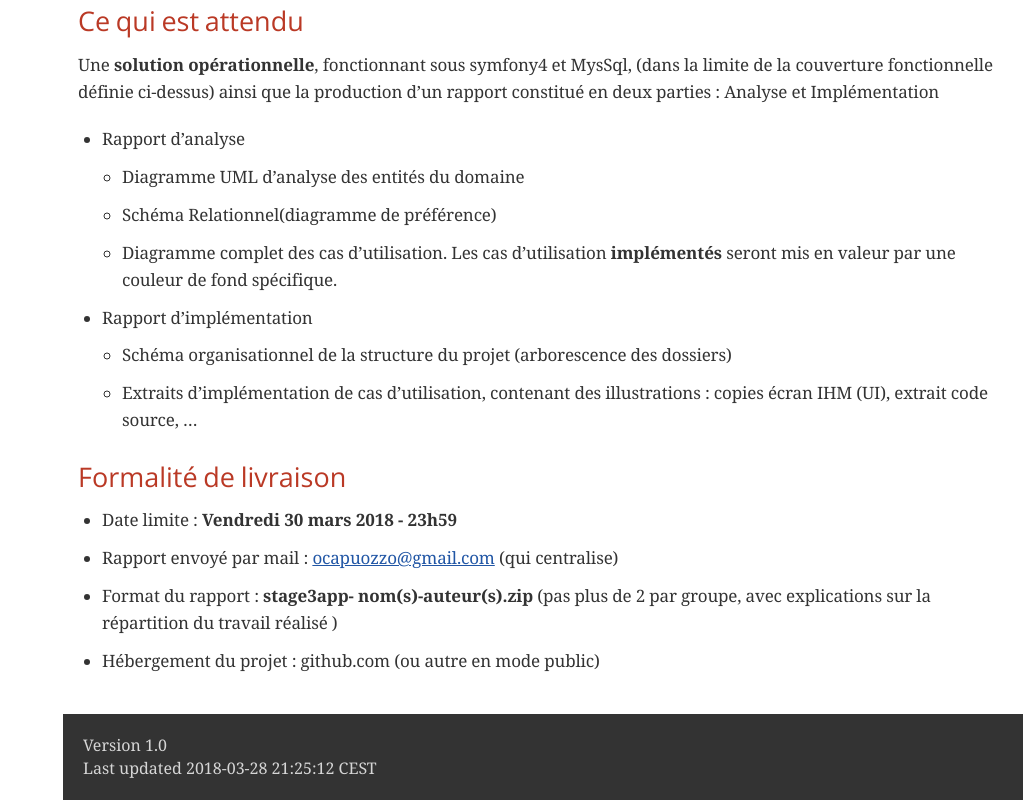
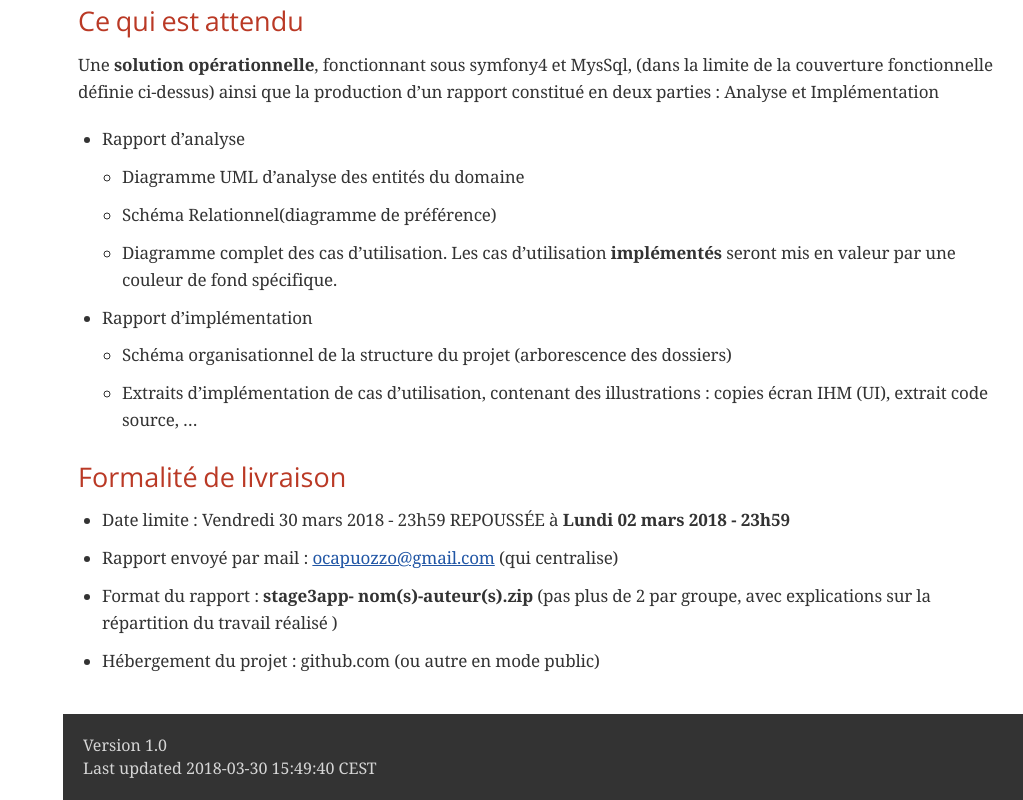
Before and after one commit to sio-melun/stage3, a plain HTML site: page docs/index.html in a window 1280 px wide. Shown: the part 2201-3001 px from the top of the page, without its empty margins (257-1280 px from the left). Drawn offline with nearby package versions, Linux system fonts and the light colour scheme; a web font is replaced by a local one.

Commit message:
date de livraison reculée de 3 jours

```diff
--- a/docs/index.html
+++ b/docs/index.html
@@ -177,7 +177,7 @@ En fait, vous êtes libre d&#8217;aller aller au delà même d&#8217;un refactor
 <div class="ulist">
 <ul>
 <li>
-<p>Date limite : <strong>Vendredi 30 mars 2018 - 23h59</strong></p>
+<p>Date limite : Vendredi 30 mars 2018 - 23h59 REPOUSSÉE à <strong>Lundi 02 mars 2018 - 23h59</strong></p>
 </li>
 <li>
 <p>Rapport envoyé par mail : <a href="mailto:ocapuozzo@gmail.com">ocapuozzo@gmail.com</a> (qui centralise)</p>
@@ -197,7 +197,7 @@ En fait, vous êtes libre d&#8217;aller aller au delà même d&#8217;un refactor
 <div id="footer">
 <div id="footer-text">
 Version 1.0<br>
-Last updated 2018-03-28 21:25:12 CEST
+Last updated 2018-03-30 15:49:40 CEST
 </div>
 </div>
 </body>
```
Also changed, not shown: 1 other file.
